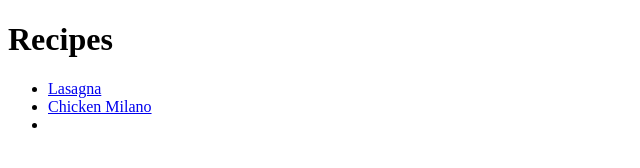
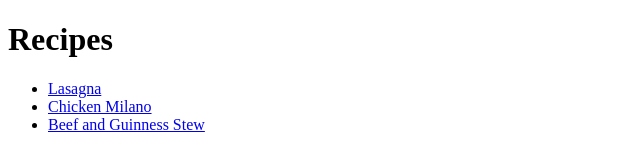
Before and after one commit to JordanTheCodeless/odin-recipes, a plain HTML site: page pages/index.html in a window 1280 px wide. Shown: the whole page, without its empty margins (0-640 px from the left). Drawn offline with Linux system fonts and the light colour scheme.

Commit message:
Fixed index.html link and updated README.md

```diff
--- a/pages/index.html
+++ b/pages/index.html
@@ -10,7 +10,7 @@
     <ul>
         <li><a href="../pages/recipes/lasagna.html">Lasagna</a></li>
         <li><a href="../pages/recipes/chickenMilano.html">Chicken Milano</a></li>
-        <li></li>
+        <li><a href="../pages/recipes/beefStew.html">Beef and Guinness Stew</a></li>
     </ul>
 </body>
 </html>
```
Also changed, not shown: 1 other file.
